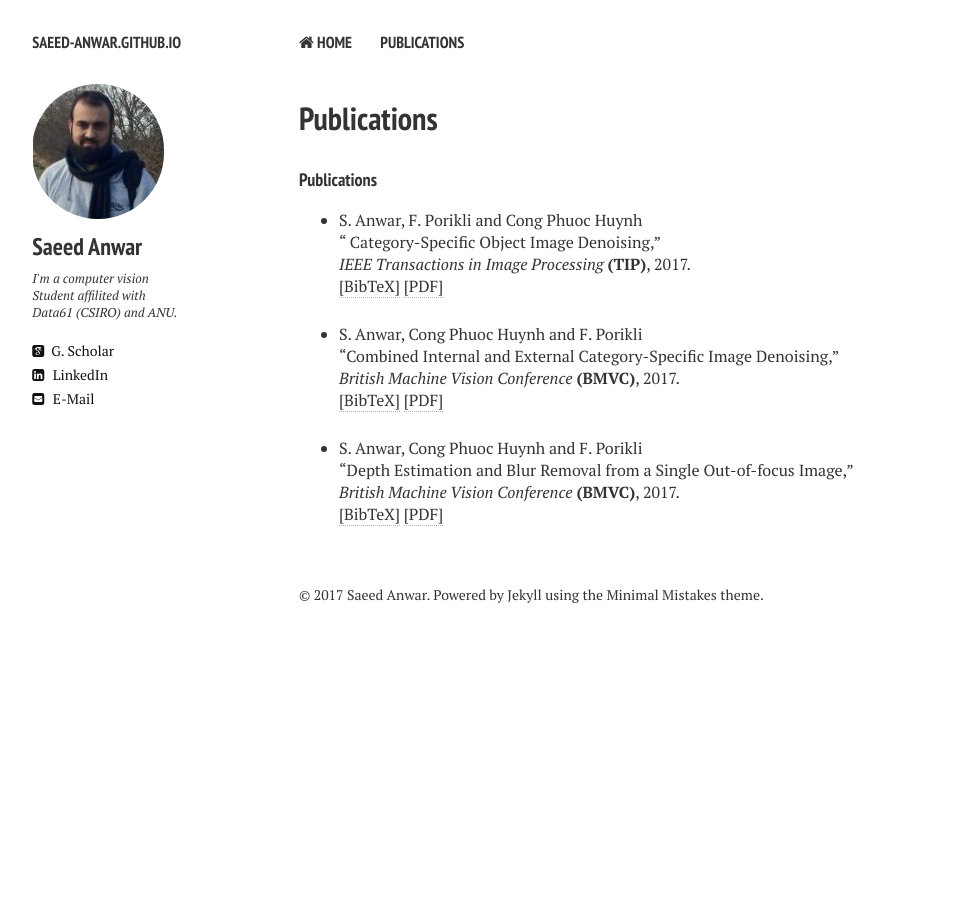
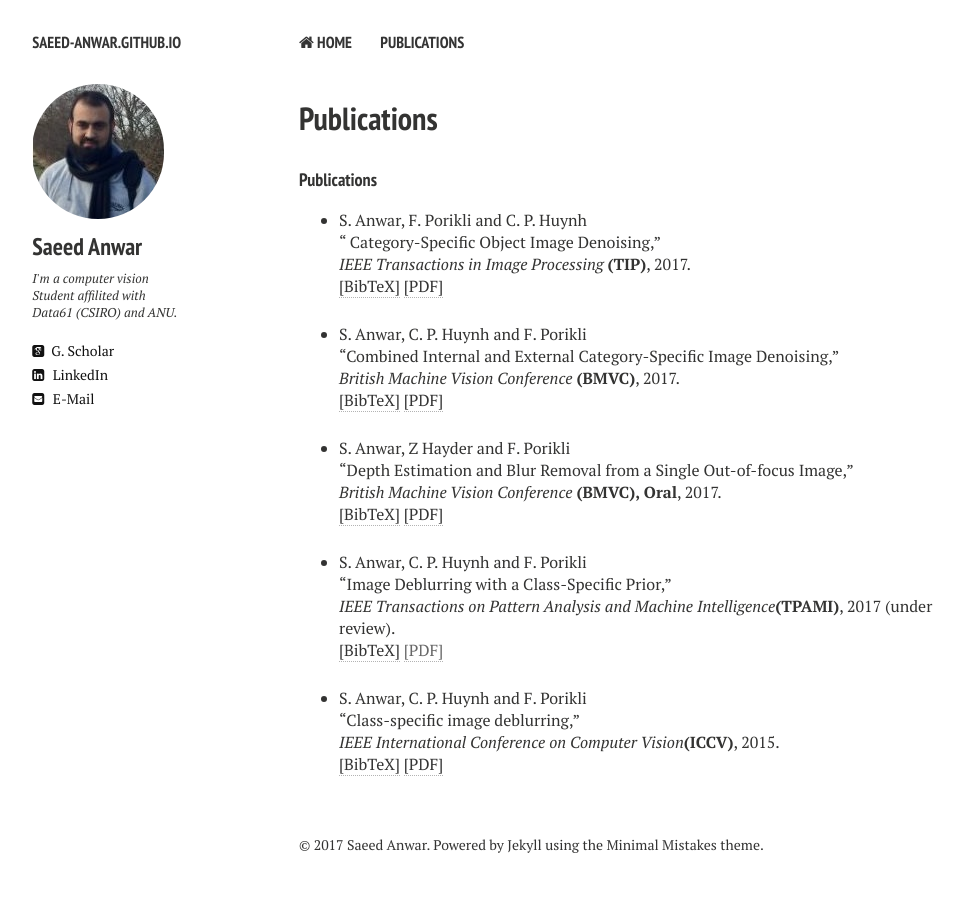
Before and after one commit to saeed-anwar/saeed-anwar.github.io, a Jekyll site: the page built from publications.md, in a window 1280 px wide. Shown: the whole page, without its empty margins (21-984 px from the left). Built offline with Jekyll 4.4.1, drawn with Linux system fonts in a browser that asks for light colours; nearby versions of some CDN libraries.

Commit message:
Update publications.html

```diff
--- a/_layouts/publications.html
+++ b/_layouts/publications.html
@@ -90,7 +90,7 @@ div.bibtex pre { font-size: 75%; overflow: auto;  width: 100%; padding: 0em 0em;
 <ul class="biblist">
 <!-- Item: Anwar2017noise -->
 <li ><p>
-S. Anwar, F. Porikli and Cong Phuoc Huynh <br>
+S. Anwar, F. Porikli and C. P. Huynh <br>
 &ldquo; Category-Specific Object Image Denoising,&rdquo;<br>
 <i>IEEE Transactions in Image Processing </i><b>(TIP)</b>, 2017.
 
@@ -113,7 +113,7 @@ S. Anwar, F. Porikli and Cong Phuoc Huynh <br>
 
 <!-- Item: Anwar2017internalnoise -->
 <li ><p>
-S. Anwar, Cong Phuoc Huynh and F. Porikli <br>
+S. Anwar, C. P. Huynh and F. Porikli <br>
 &ldquo;Combined Internal and External Category-Specific Image Denoising,&rdquo;<br>
 <i>British Machine Vision Conference </i><b>(BMVC)</b>, 2017.
 
@@ -125,7 +125,7 @@ S. Anwar, Cong Phuoc Huynh and F. Porikli <br>
 <div id="" class="bibtex noshow">
 <pre>
 @article{Anwar2017internalnoise,
-  author = {S. Anwar, C. P. Huynh and F. Porikli},
+  author = {Anwar, Saeed and Huynh, Cong P. and Porikli, Fatih },
   title = {Combined Internal and External Category-Specific Image Denoising},
   journal = {British Machine Vision Conference},
   year = {2017}
@@ -138,9 +138,9 @@ S. Anwar, Cong Phuoc Huynh and F. Porikli <br>
 
 <!-- Item: Anwar2017depth -->
 <li ><p>
-S. Anwar, Cong Phuoc Huynh and F. Porikli <br>
+S. Anwar, Z Hayder and F. Porikli <br>
 &ldquo;Depth Estimation and Blur Removal from a Single Out-of-focus Image,&rdquo;<br>
-<i>British Machine Vision Conference </i><b>(BMVC)</b>, 2017.
+<i>British Machine Vision Conference </i><b>(BMVC), Oral</b>, 2017.
 
 <br />
 <a href="javascript:toggleBibtex('Anwar2017depth')">[BibTeX]</a>
@@ -150,7 +150,7 @@ S. Anwar, Cong Phuoc Huynh and F. Porikli <br>
 <div id="" class="bibtex noshow">
 <pre>
 @article{Anwar2017depth,
-  author = {S. Anwar, Z. Hayder and F. Porikli},
+  author = {Anwar, Saeed and Hayder, Zeeshan and Porikli, Fatih },
   title = {Depth Estimation and Blur Removal from a Single Out-of-focus Image},
   journal = {British Machine Vision Conference},
   year = {2017}
@@ -160,13 +160,58 @@ S. Anwar, Cong Phuoc Huynh and F. Porikli <br>
 </li>
 
 
+<!-- Item: Anwar2017PAMI -->
+<li ><p>
+S. Anwar, C. P. Huynh and F. Porikli <br>
+&ldquo;Image Deblurring with a Class-Specific Prior,&rdquo;<br>
+<i>IEEE Transactions on Pattern Analysis and Machine Intelligence</i><b>(TPAMI)</b>, 2017 (under review).
+
+<br />
+<a href="javascript:toggleBibtex('Anwar2017PAMI')">[BibTeX]</a>
+<a href="">[PDF]</a>
+
+</p>
+<div id="" class="bibtex noshow">
+<pre>
+@article{Anwar2017PAMI,
+  author = {Anwar, Saeed and Huynh, Cong P. and Porikli, Fatih },
+  title = {Image Deblurring with a Class-Specific Prior},
+  journal = {IEEE Transactions on Pattern Analysis and Machine Intelligence},
+  year = {2017}
+}
+</pre>
+</div>
+</li>
+
+<!-- Item: Anwar2015ICCV -->
+<li ><p>
+S. Anwar, C. P. Huynh and F. Porikli <br>
+&ldquo;Class-specific image deblurring,&rdquo;<br>
+<i>IEEE International Conference on Computer Vision</i><b>(ICCV)</b>, 2015.
+
+<br />
+<a href="javascript:toggleBibtex('Anwar2017PAMI')">[BibTeX]</a>
+<a href="../papers/ICCV15-class.pdf">[PDF]</a>
+
+</p>
+<div id="anwar2015class" class="bibtex noshow">
+<pre>
+@inproceedings{anwar2015class,
+  title={Class-specific image deblurring},
+  author={Anwar, Saeed and Phuoc Huynh, Cong and Porikli, Fatih},
+  booktitle={Proceedings of the IEEE International Conference on Computer Vision},
+  pages={495--503},
+  year={2015}
+}
+</pre>
+</div>
+</li>
+
 
 </pre>
 </div>
 </li>
     </ul>
-
-
     </div><!-- /.article-wrap -->
     {% if site.disqus_shortname and page.comments %}
       <section id="disqus_thread"></section><!-- /#disqus_thread -->
```
